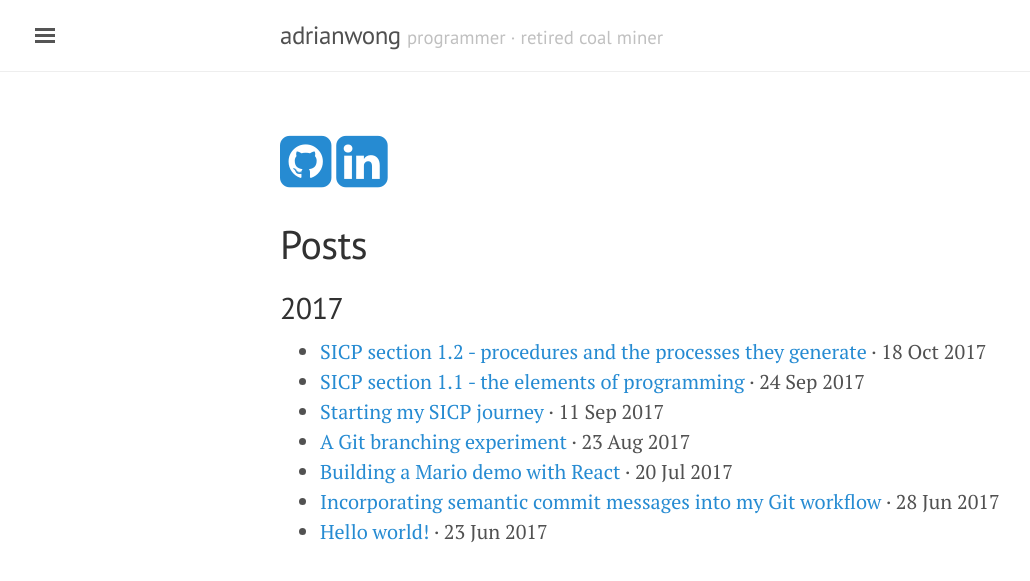
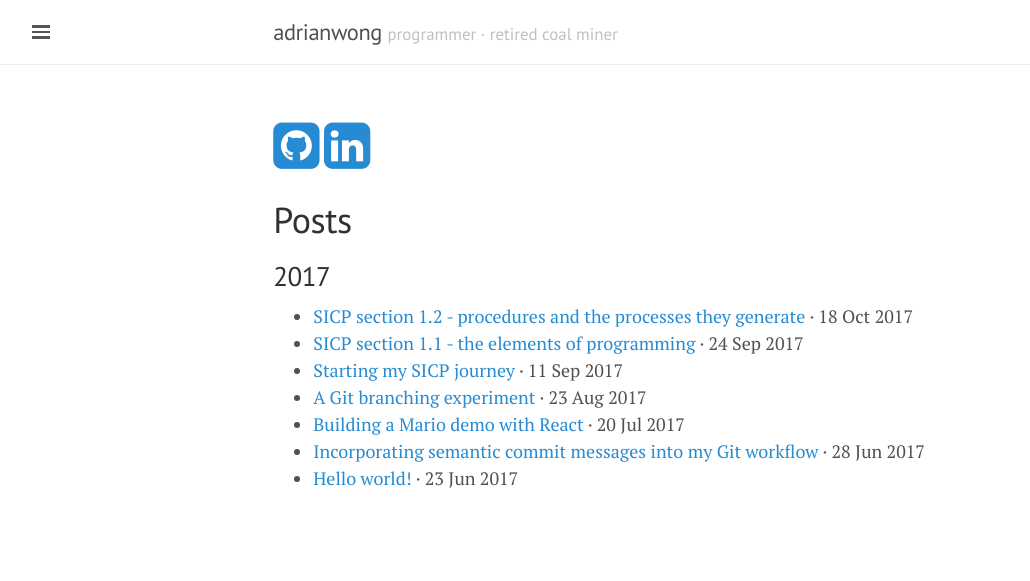
Before and after one commit to adrianwong/adrianwong.github.io, a Jekyll site: the page built from index.html, in a window 1280 px wide. Shown: the top 581 px of the page, without its empty margins (0-1030 px from the left). Built offline with Jekyll 4.4.1, drawn with Linux system fonts in a browser that asks for light colours; comment, search, counter and statistics services are not loaded.

Commit message:
refactor: Reduce font size from 20px to 18px

```diff
--- a/public/css/lanyon.css
+++ b/public/css/lanyon.css
@@ -77,12 +77,12 @@ h1, h2, h3, h4, h5, h6 {
 }
 @media (min-width: 38em) {
   .container {
-    max-width: 32rem;
+    max-width: 36rem;
   }
 }
 @media (min-width: 56em) {
   .container {
-    max-width: 38rem;
+    max-width: 42.75rem;
   }
 }
 
--- a/public/css/poole.css
+++ b/public/css/poole.css
@@ -54,7 +54,7 @@ html {
 }
 @media (min-width: 38em) {
   html {
-    font-size: 20px;
+    font-size: 18px;
   }
 }
 
```
